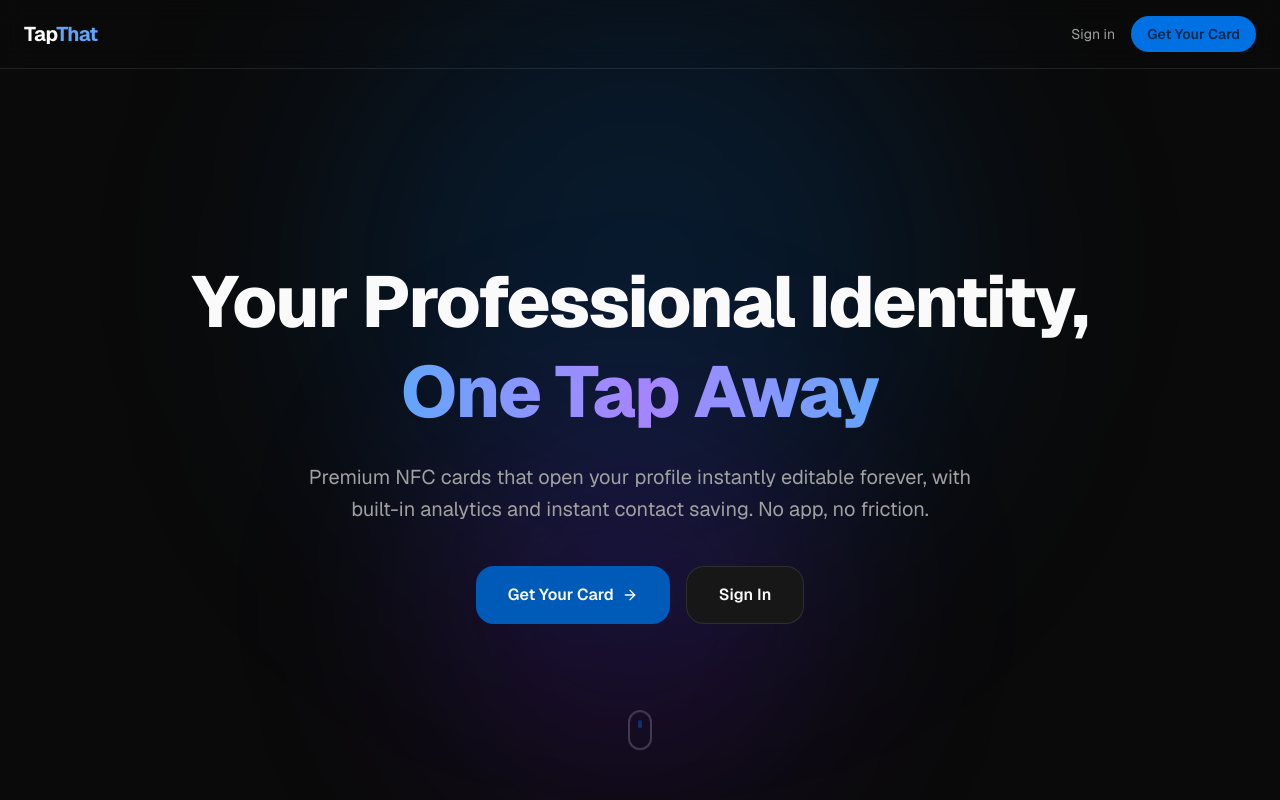
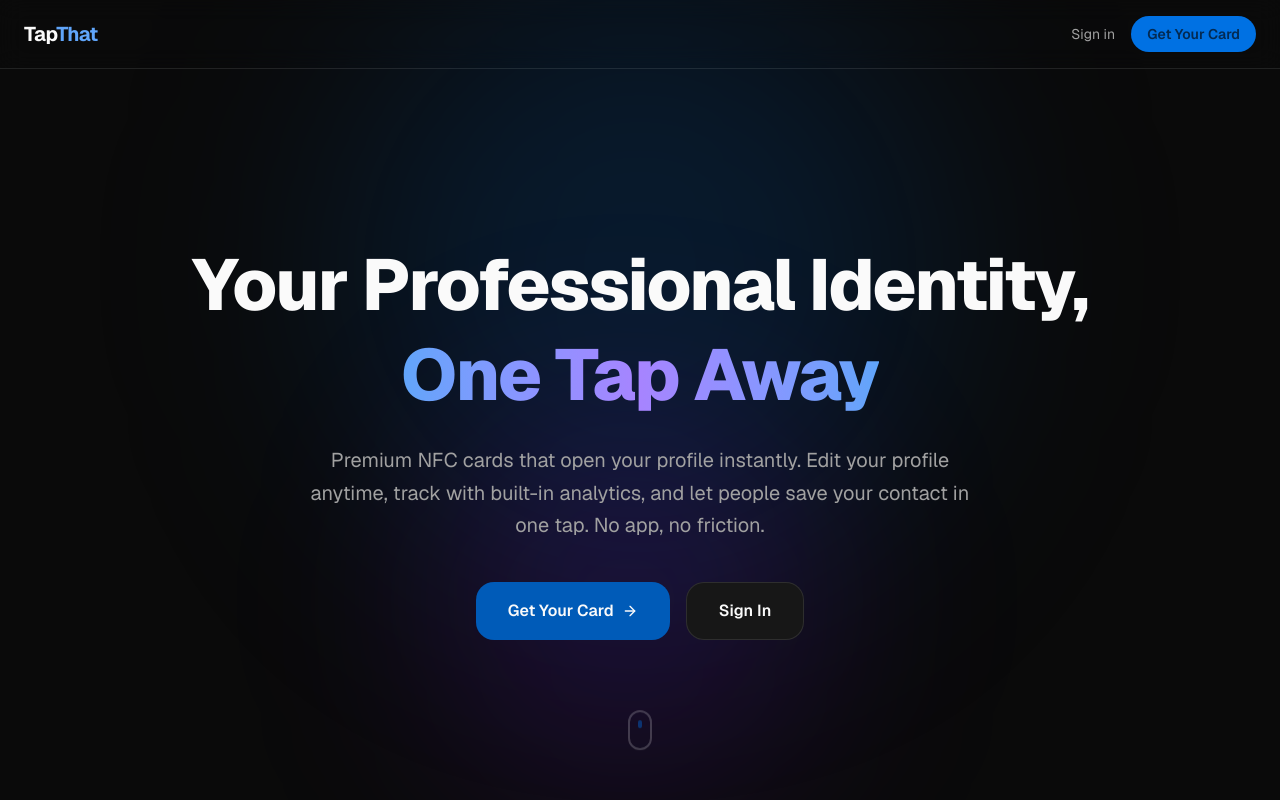
Before and after one commit to youemayare/tapthat-mvp, a Next.js app: page / in a window 1280 px wide. Shown: the top 800 px of the page. Built offline with nearby package versions, Linux system fonts and the light colour scheme; no server answers.

Commit message:
content: update hero text

```diff
--- a/src/app/page.tsx
+++ b/src/app/page.tsx
@@ -45,8 +45,7 @@ export default function LandingPage() {
           </h1>
 
           <p className="text-xl text-muted-foreground max-w-2xl mx-auto mb-10 leading-relaxed">
-            Premium NFC cards that open your profile instantly editable forever,
-            with built-in analytics and instant contact saving. No app, no friction.
+            Premium NFC cards that open your profile instantly. Edit your profile anytime, track with built-in analytics, and let people save your contact in one tap. No app, no friction.
           </p>
 
           <div className="flex flex-col sm:flex-row gap-4 justify-center">
```
